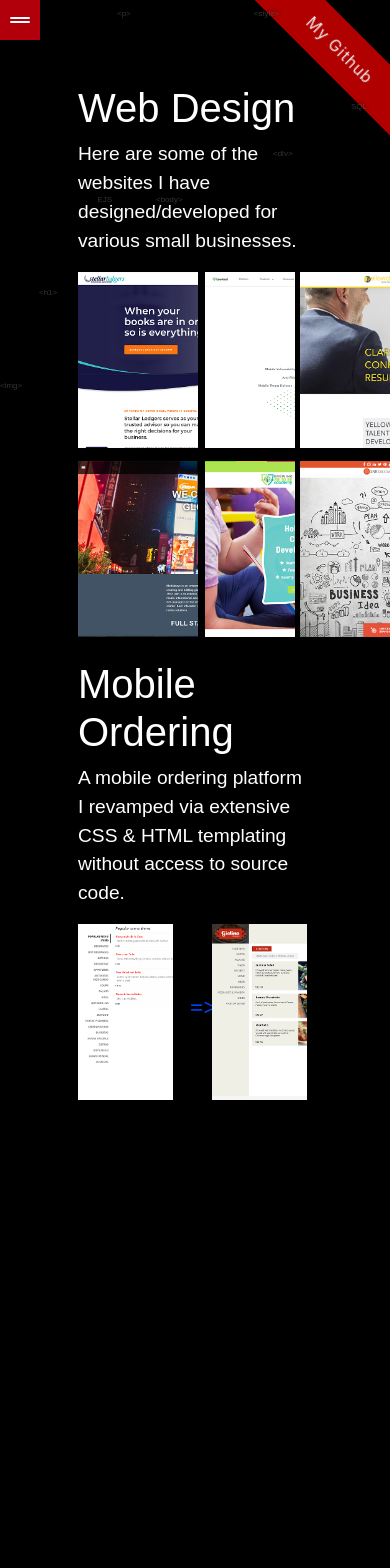
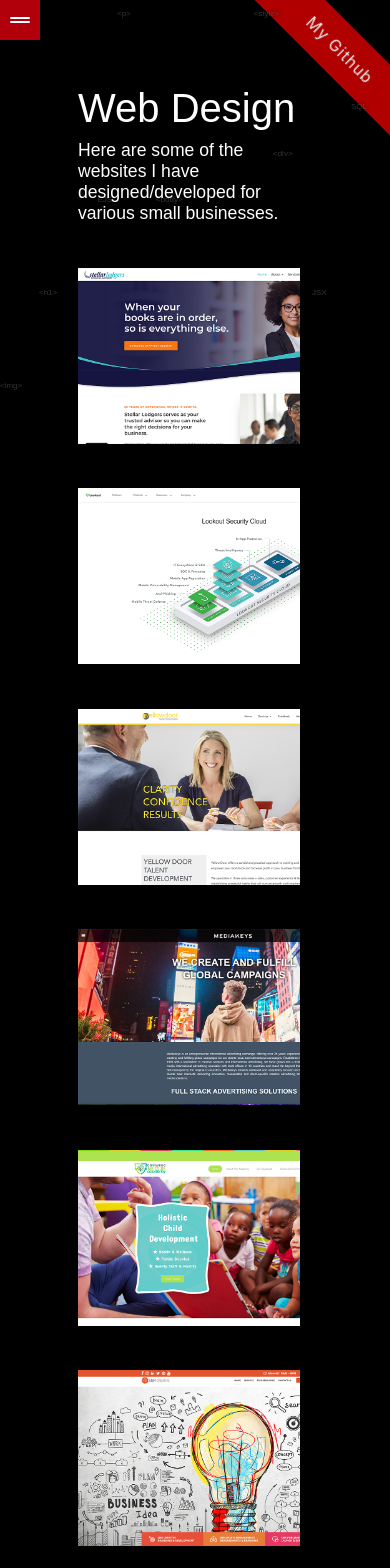
Before and after one commit to jdiorio2393/jake_portfolio, a React (Create React App) app: page /my-work in a window 390 px wide. Shown: the top 1568 px of the page. Before the commit the page ends 1123 px from the top, so only its background shows below. Built offline with nearby package versions, Linux system fonts and the light colour scheme; a web font is replaced by a local one.

Commit message:
mobile responsiveness

```diff
--- a/src/App.css
+++ b/src/App.css
@@ -105,7 +105,7 @@ p {
   }
 }
 
-@media screen and (max-width: 400px) {
+@media (max-width: 415px) and (max-height: 896px) {
   h1 {
     font-size: 1.5rem !important;
   }
--- a/src/components/about.css
+++ b/src/components/about.css
@@ -132,6 +132,7 @@ a.gitbtn:active {
   position: absolute;
   left: 65%;
   top: 28%;
+  z-index: 12;
 }
 
 .avatar-img {
@@ -224,7 +225,7 @@ a.gitbtn:active {
   }
 }
 
-@media (max-width: 400px) and (max-height: 812px) {
+@media (max-width: 415px) and (max-height: 896px) {
   .about {
     transform: translate(-35%, 12%);
   }
@@ -254,4 +255,7 @@ a.gitbtn:active {
   .avatar-img {
     width: 60%;
   }
+  .c-div {
+    right: 87%;
+  }
 }
--- a/src/components/aboutMe.css
+++ b/src/components/aboutMe.css
@@ -32,7 +32,7 @@
   }
 }
 
-@media (max-width: 1280px) {
+@media (min-width: 900px) and (max-width: 1280px) {
   h3 {
     font-size: 1.2rem !important;
   }
@@ -44,3 +44,21 @@
     left: 87%;
   }
 }
+
+@media (max-width: 415px) and (max-height: 896px) {
+  .about-img-div {
+    display: none;
+  }
+  .about-text {
+    max-width: 92%;
+    letter-spacing: 0.1rem;
+    line-height: 1.3rem;
+  }
+  .aboutMe {
+    top: 14%;
+    left: 15%;
+  }
+  h1.AboutMe {
+    font-size: 1.3rem !important;
+  }
+}
--- a/src/components/aboutMe.js
+++ b/src/components/aboutMe.js
@@ -8,7 +8,7 @@ const AboutMe = () => {
       <div className='o-div'>{`<div>`}</div>
       <div className='aboutMe'>
         <div className='title'>{`<h1>`}</div>
-        <h1 data-text='Jake Diorio'>
+        <h1 className='AboutMe'>
           <span style={{ fontSize: '5rem', color: '#bd0000' }}>About Me</span>
         </h1>
         <div className='title'>{`</h1>`}</div>
--- a/src/components/contact/contact.css
+++ b/src/components/contact/contact.css
@@ -33,3 +33,11 @@ label {
   background-color: #101010 !important;
   border: 1px solid #565656 !important;
 }
+
+@media (max-width: 415px) and (max-height: 896px) {
+  .card {
+    transform: translate(-50%, 30%);
+    z-index: 9;
+    width: 95%;
+  }
+}
--- a/src/components/projects/projects.css
+++ b/src/components/projects/projects.css
@@ -338,3 +338,40 @@ p.work-description {
     height: 11rem;
   }
 }
+
+@media (max-width: 415px) and (max-height: 896px) {
+  .pic-container {
+    display: block;
+    grid-template-columns: 1fr;
+    grid-template-rows: 1fr 1fr 1fr 1fr 1fr 1fr;
+    gap: 13px 0px;
+    align-items: center;
+    grid-template-areas: '. . .' '. . .';
+  }
+
+  .pic-container2 {
+    display: block;
+    grid-template-columns: 1fr 1fr 1fr;
+    gap: 13px 0px;
+    align-items: center;
+  }
+
+  .work-pic {
+    text-align: center;
+    max-width: 100%;
+    margin-bottom: -10%;
+    margin-top: 8%;
+    background-color: rgba(0, 0, 0, 0.582);
+  }
+
+  p.work-description {
+    font-size: 1.1rem;
+    line-height: 1.3rem;
+  }
+  h3.mobile-ordering {
+    margin-top: 25%;
+  }
+  .text {
+    padding-top: 25%;
+  }
+}
--- a/src/components/sidebar.css
+++ b/src/components/sidebar.css
@@ -176,7 +176,7 @@ li:hover .icon-text {
   }
 }
 
-@media screen and (max-width: 900px) and (min-width: 400px) {
+@media screen and (max-width: 900px) and (min-width: 416px) {
   body {
     padding-left: 90px;
   }
@@ -240,7 +240,7 @@ li:hover .icon-text {
     transform: translate3d(0px, -50%, 0);
   }
 }
-@media screen and (max-width: 400px) {
+@media screen and (max-width: 415px) {
   body {
     padding-left: 0;
   }
```
